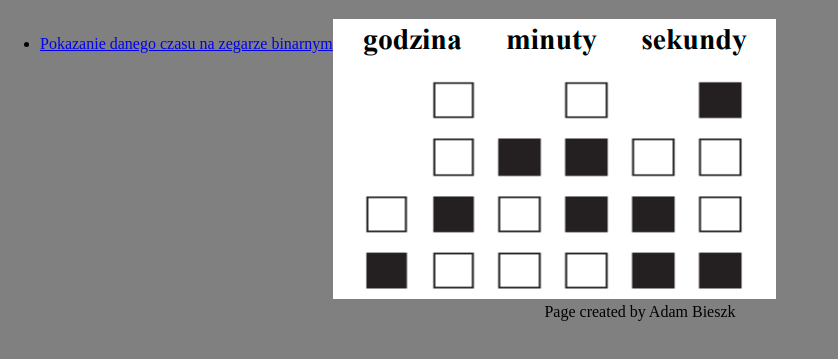
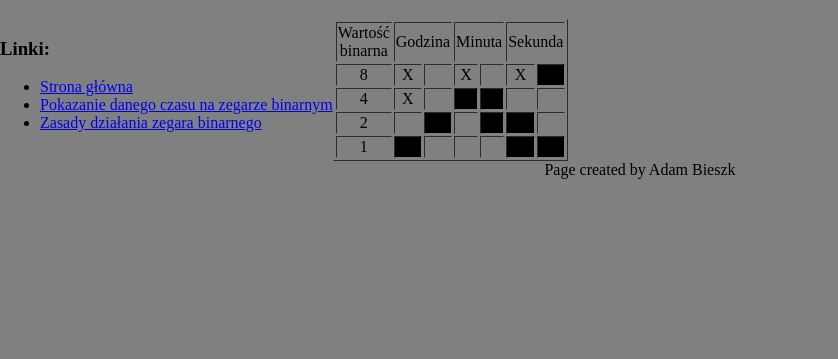
Before and after one commit to The7seVen/binaryclock, a plain HTML site: page index.html in a window 1280 px wide. Shown: the part 61-420 px from the top of the page, without its empty margins (0-838 px from the left). Drawn offline with Linux system fonts and the light colour scheme.

Commit message:
Update website

```diff
--- a/css/style.css
+++ b/css/style.css
@@ -1,18 +1,32 @@
+/* Parts of website  */
 body {
     background-color: gray;
     margin: 0 auto;
     padding: 0;
+}
+header {
+    width: 100%;
     text-align: center;
 }
-nav {
+nav, main, aside {
     float: left;
 }
+
 main {
-    float: left;
+    text-align: center;
 }
-aside {
-    float: left;
-}
+
 footer {
     clear: both;
+    width: 100%;
+    text-align: center;
 }
+
+/* Elements of webstie */
+
+table {
+    text-align: center;
+}
+table > tbody > tr > td {
+    width: 20px;
+}
--- a/index.html
+++ b/index.html
@@ -11,12 +11,61 @@
         <h1>Zegar binarny</h1>
     </header>
     <nav>
+        <h3>Linki:</h3>
         <ul>
-            <li><a href="html/converter.html"> Pokazanie danego czasu na zegarze binarnym</a> </li>
+            <li><a href="index.html">Strona główna</a> </li>
+            <li><a href="html/converter.html">Pokazanie danego czasu na zegarze binarnym</a> </li>
+            <li><a href="html/mechanics.html"> Zasady działania zegara binarnego</a> </li>
         </ul>
     </nav>
     <main>
-        <img src="images/binaryClock.png" alt="Image of binary clock">
+
+        <table border="1">
+            <thead>
+                <td>Wartość binarna</td>
+                <td colspan="2">Godzina</td>
+                <td colspan="2">Minuta</td>
+                <td colspan="2">Sekunda</td>
+            </thead>
+            <tbody>
+                <tr>
+                    <td>8</td>
+                    <td>X</td>
+                    <td></td>
+                    <td>X</td>
+                    <td></td>
+                    <td>X</td>
+                    <td style='background-color: black;'></td>
+                </tr>
+                <tr>
+                    <td>4</td>
+                    <td>X</td>
+                    <td></td>
+                    <td style='background-color: black;'></td>
+                    <td style='background-color: black;'></td>
+                    <td></td>
+                    <td></td>
+                </tr>
+                <tr>
+                    <td>2</td>
+                    <td></td>
+                    <td style='background-color: black;'></td>
+                    <td></td>
+                    <td style='background-color: black;'></td>
+                    <td style='background-color: black;'></td>
+                    <td></td>
+                </tr>
+                <tr>
+                    <td>1</td>
+                    <td style='background-color: black;'></td>
+                    <td></td>
+                    <td></td>
+                    <td></td>
+                    <td style='background-color: black;'></td>
+                    <td style='background-color: black;'></td>
+                </tr>
+            </tbody>
+        </table>
     </main>
     <aside>
 
--- a/js/hourToBinaryClock.js
+++ b/js/hourToBinaryClock.js
@@ -5,9 +5,9 @@ function hourToBinaryClock(){
        result.innerHTML = "<span style='color:red'>Proszę wpisać godzinę do konwersji!</span>";
    }
    else {
-       let regHour = "^(0-2)[1](0-9)[1]\:(0-5)[1](0-9)[1]\:(0-5)[1](0-9)[1]$";
+       let regHour = /^((?:[01]\d|2[0-3]):[0-5]\d:[0-5]\d$)/;
        if(!regHour.test(hourToConvert)){
-        result.innerHTML = "<span style='color:red'> Proszę wpisać poprawną formę godziny </span>";
+        result.innerHTML = "<span style='color:red'> Proszę wpisać poprawną formę godziny! </span>";
        }
        else {
         result.innerHTML = "<span style='color:green'>Poprawna godzina!</span>";
```
Also changed, not shown: html/converter.html (+13 -0 lines).
